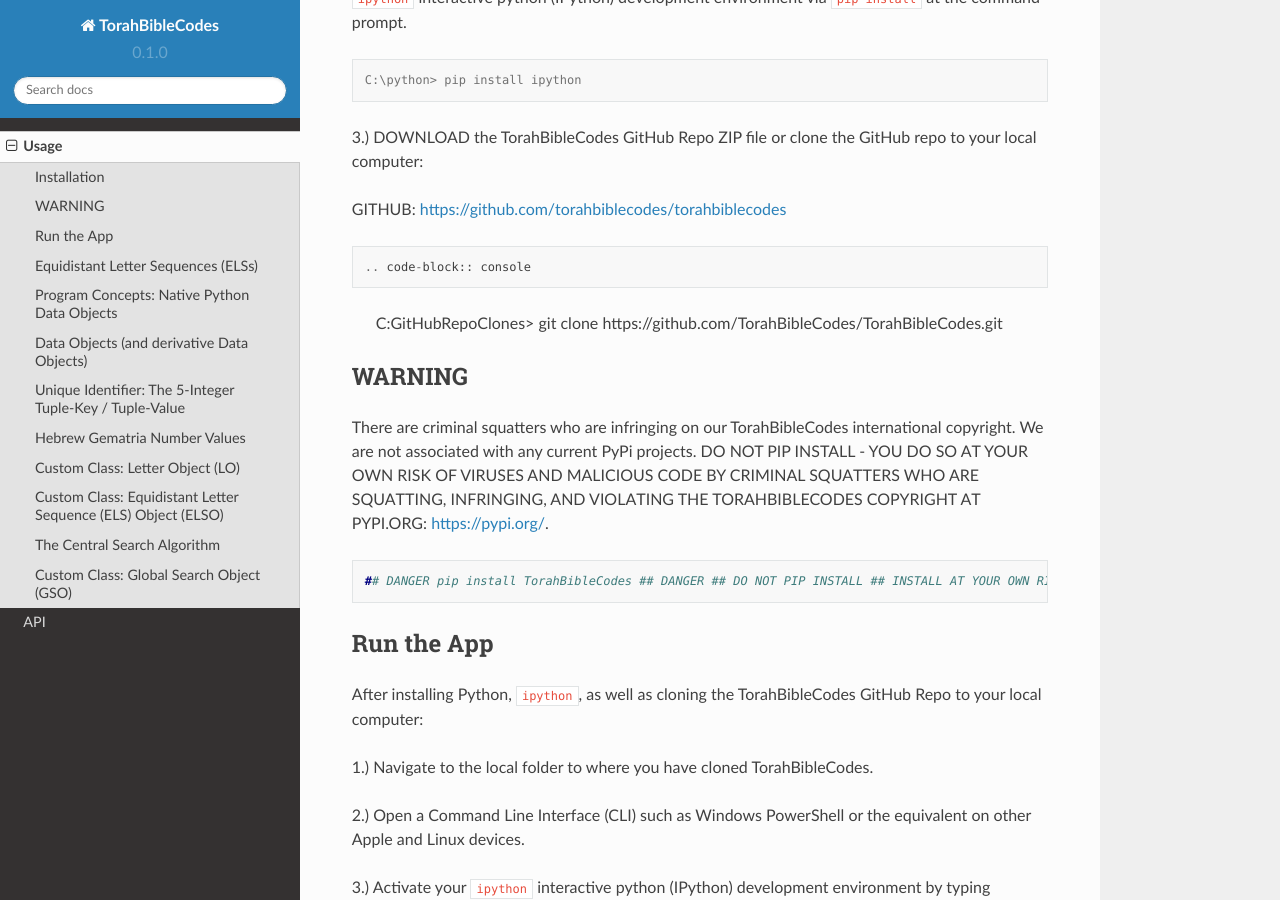
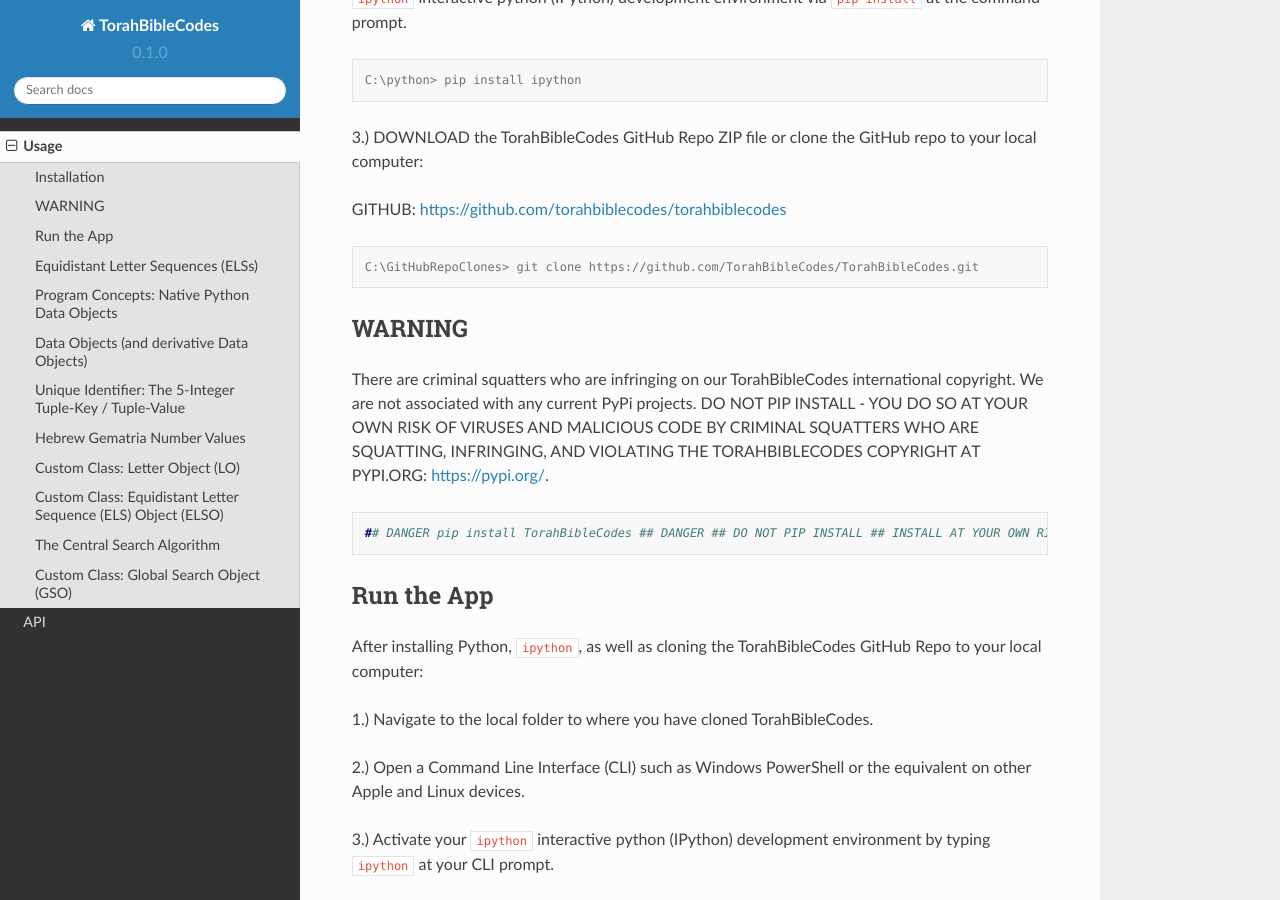
Before and after one commit to TorahBibleCodes/TorahBibleCodes_Sphinx, a Sphinx documentation site: the page built from docs/source/usage.rst, in a window 1280 px wide and 900 px high, scrolled down 398 px. Built offline with Sphinx 7.4.7 and the Read the Docs theme 2.0.0, drawn with Linux system fonts in a browser that asks for light colours.

```diff
--- a/docs/source/usage.rst
+++ b/docs/source/usage.rst
@@ -18,7 +18,7 @@ To use TorahBibleCodes:
 
 3.) DOWNLOAD the TorahBibleCodes GitHub Repo ZIP file or clone the GitHub repo to your local computer:
 
-GITHUB: https://github.com/torahbiblecodes/torahbiblecodes ::
+GITHUB: https://github.com/torahbiblecodes/torahbiblecodes
 
 .. code-block:: console
 
```
